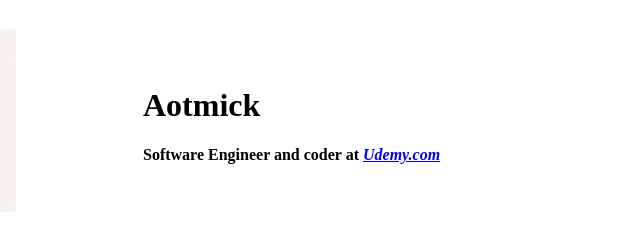
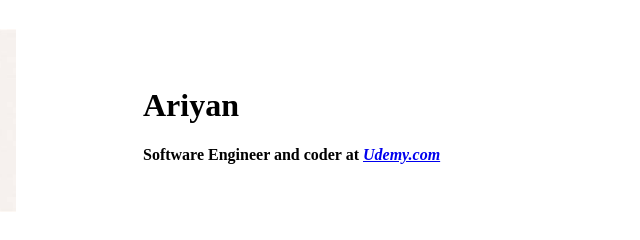
Before and after one commit to Aotmick/cv, a plain HTML site: page index.html in a window 1280 px wide. Shown: the top 240 px of the page, 257-897 px from the left. Drawn offline with Linux system fonts and the light colour scheme.

Commit message:
Update index.html

```diff
--- a/index.html
+++ b/index.html
@@ -10,7 +10,7 @@
       <tr>
         <td><img src="coder.jpeg" alt="Image" height="70%" width="70%" /></td>
         <td>
-          <h1>Aotmick</h1>
+          <h1>Ariyan</h1>
           <p>
             <strong
               >Software Engineer and coder at
```
